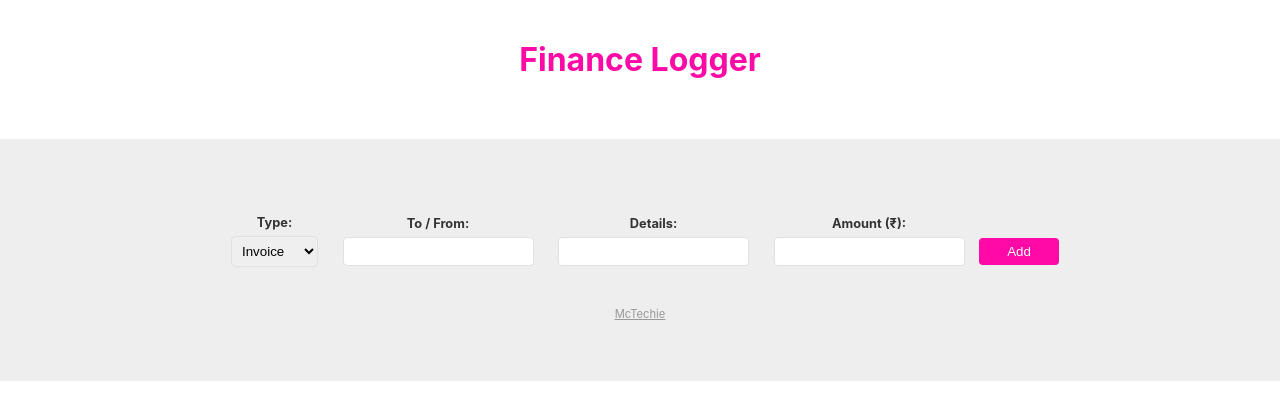
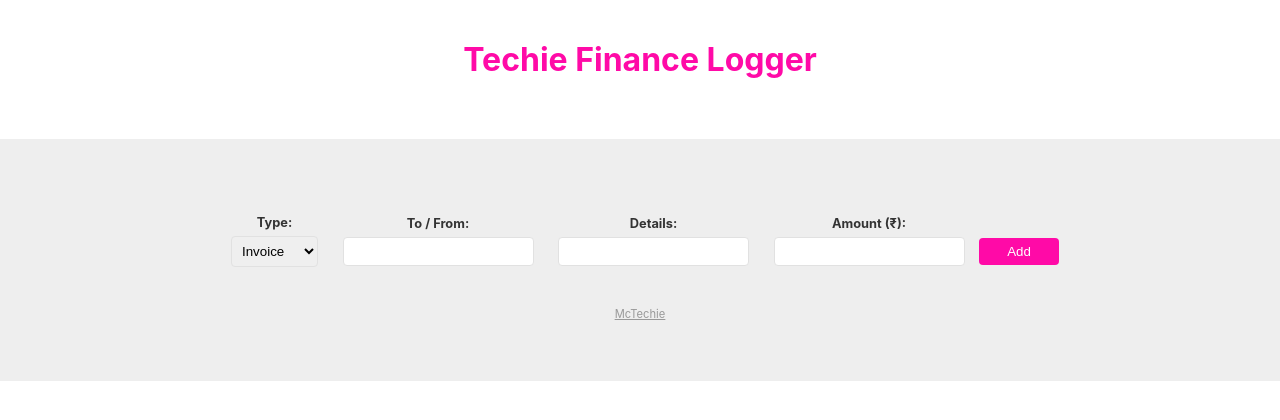
Before and after one commit to McTechie/ts-finance-logger, a plain HTML site: page public/index.html in a window 1280 px wide. Drawn offline with Linux system fonts and the light colour scheme.

Commit message:
minor fix

```diff
--- a/public/index.html
+++ b/public/index.html
@@ -3,14 +3,14 @@
 <head>
     <meta charset="UTF-8">
     <meta name="viewport" content="width=device-width, initial-scale=1.0">
-    <title>TypeScript Tracker</title>
+    <title>TypeScript Logger</title>
     <link rel="stylesheet" href="styles.css">
 </head>
 
 <body>
 
     <div class="wrapper">
-        <h1>Finance Logger</h1>
+        <h1>Techie Finance Logger</h1>
 
         <!-- output list -->
         <ul class="item-list">
```
